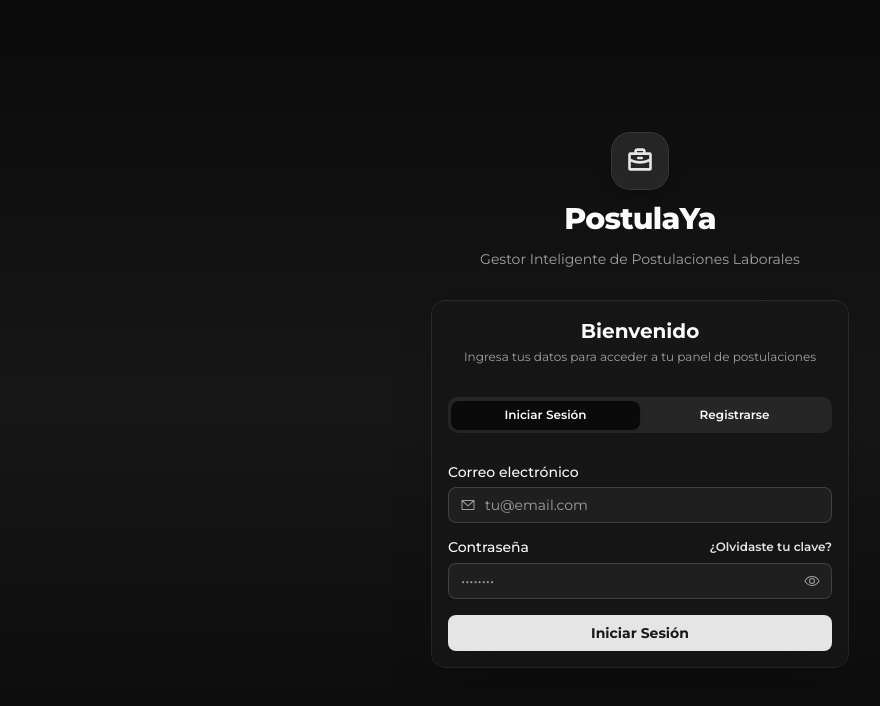
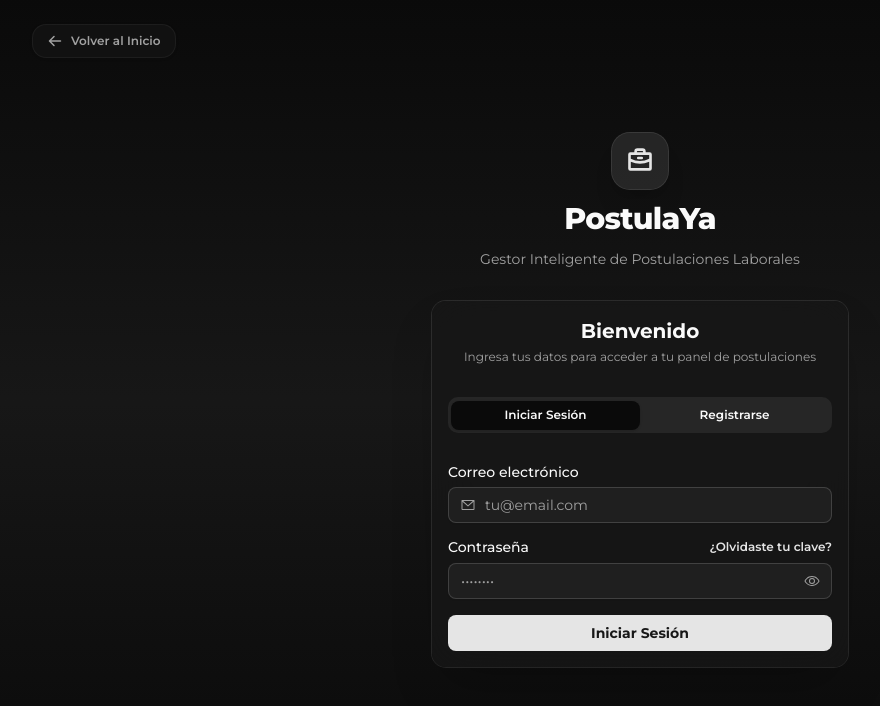
Before and after one commit to Zebkazz01/gestor_postulaciones, a Next.js app: page /login in a window 1280 px wide. Shown: the top 706 px of the page, without its empty margins (0-880 px from the left). Built offline with nearby package versions, Linux system fonts and the light colour scheme.

Commit message:
feat(login-nav): añadido boton Volver al Inicio en la pagina de login

```diff
--- a/src/app/login/page.tsx
+++ b/src/app/login/page.tsx
@@ -2,6 +2,7 @@
 
 import { useState } from "react";
 import { useRouter } from "next/navigation";
+import Link from "next/link";
 import { createClient } from "@/lib/supabase/client";
 import { toast } from "@/components/ui/toast";
 import { Button } from "@/components/ui/button";
@@ -11,7 +12,7 @@ import { PasswordStrengthChecker, isPasswordStrong } from "@/components/features
 import { Label } from "@/components/ui/label";
 import { Card, CardContent, CardDescription, CardHeader, CardTitle } from "@/components/ui/card";
 import { Tabs, TabsContent, TabsList, TabsTrigger } from "@/components/ui/tabs";
-import { CircleNotch, Warning, Briefcase, EnvelopeSimple, Key, CheckCircle } from "@phosphor-icons/react";
+import { CircleNotch, Warning, Briefcase, EnvelopeSimple, ArrowLeft } from "@phosphor-icons/react";
 
 export default function LoginPage() {
   const router = useRouter();
@@ -205,7 +206,18 @@ export default function LoginPage() {
 
   return (
     <div className="flex min-h-screen flex-col justify-center py-12 sm:px-6 lg:px-8 bg-gradient-to-b from-background via-card to-background relative overflow-hidden">
-      <div className="sm:mx-auto sm:w-full sm:max-w-md text-center space-y-3 z-10">
+      {/* Top Navigation Back to Home Button */}
+      <div className="absolute top-4 left-4 z-20 sm:top-6 sm:left-8">
+        <Link
+          href="/"
+          className="inline-flex items-center gap-2 rounded-xl border border-border/50 bg-card/60 backdrop-blur-md px-3.5 py-2 text-xs font-semibold text-muted-foreground hover:text-foreground hover:border-primary/40 shadow-sm transition-all"
+        >
+          <ArrowLeft className="h-4 w-4" weight="bold" />
+          Volver al Inicio
+        </Link>
+      </div>
+
+      <div className="sm:mx-auto sm:w-full sm:max-w-md text-center space-y-3 z-10 pt-8 sm:pt-0">
         <div className="inline-flex h-14 w-14 items-center justify-center rounded-2xl bg-primary/10 text-primary shadow-xl ring-1 ring-primary/20">
           <Briefcase className="h-7 w-7" weight="bold" />
         </div>
```
